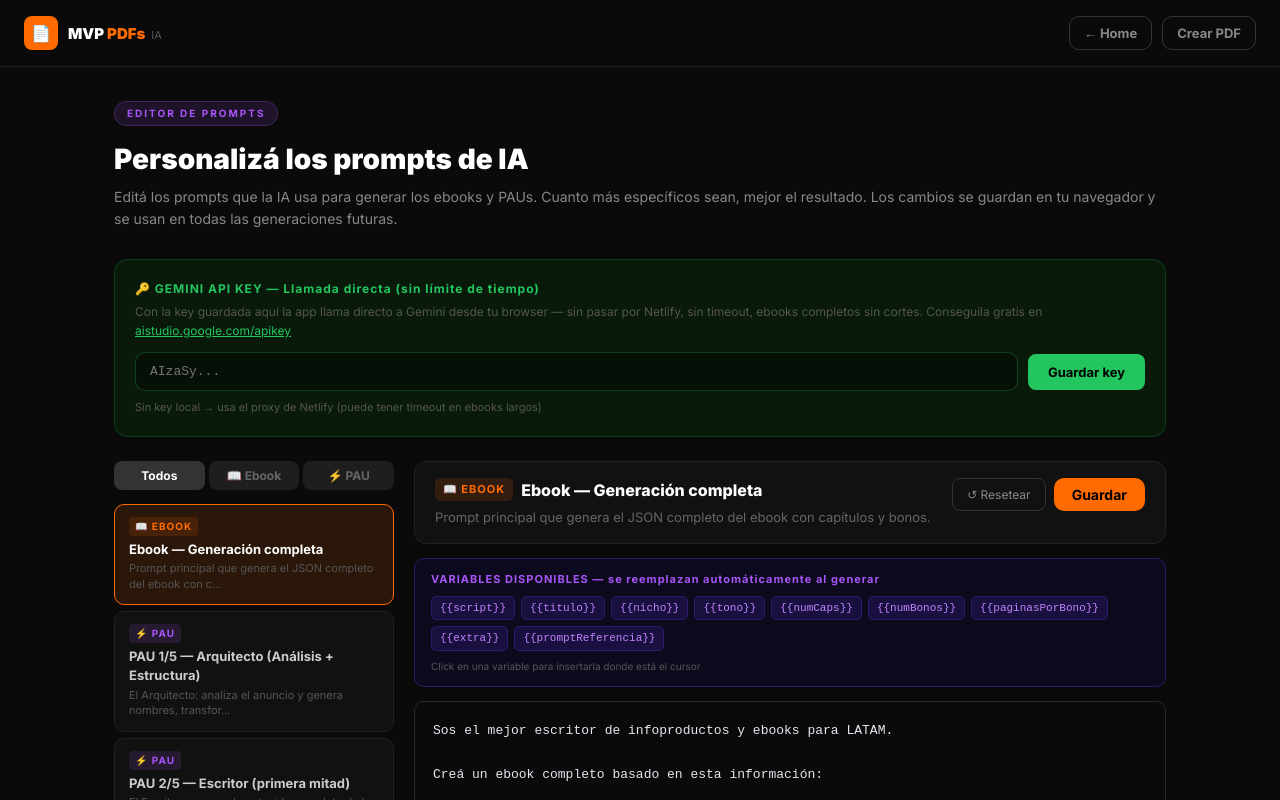
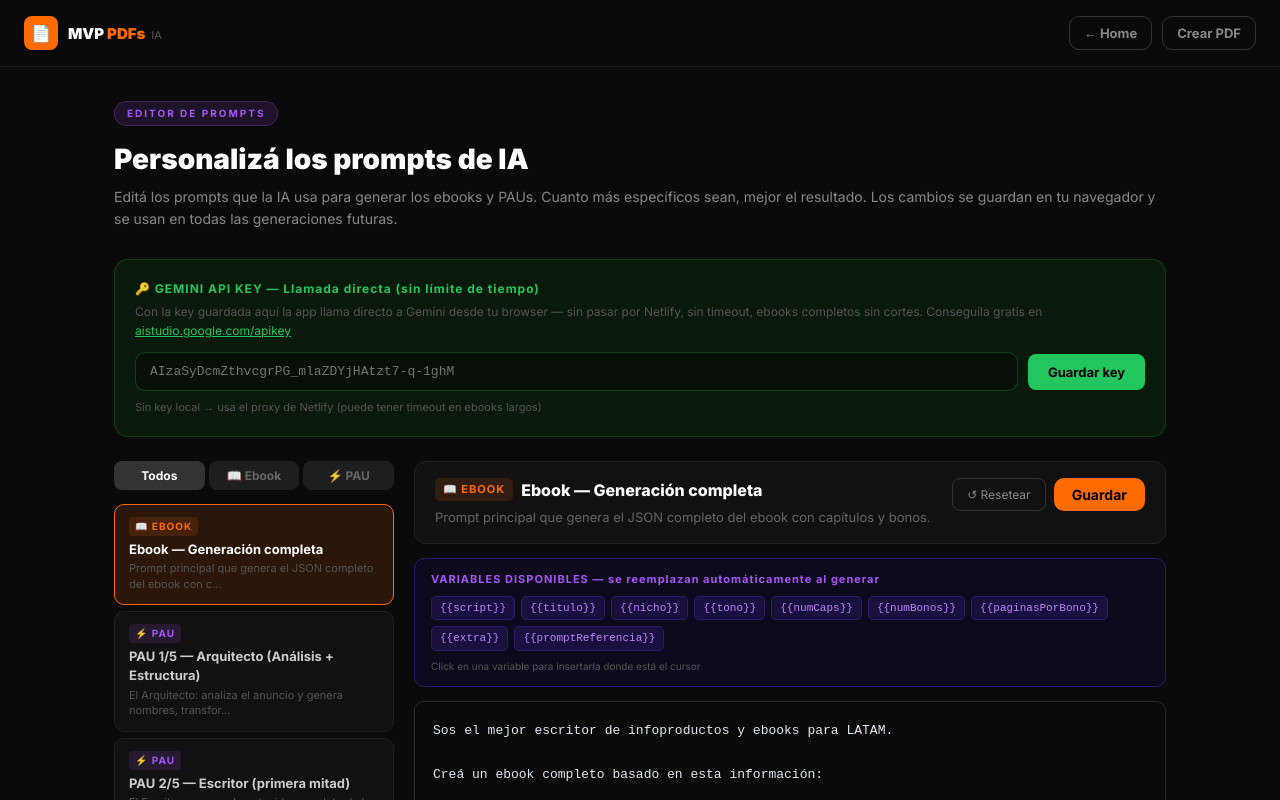
Before and after one commit to MontPDFs/PDFs-IA, a React (Vite) app: page /prompts in a window 1280 px wide. Shown: the top 800 px of the page. Built offline with nearby package versions, Linux system fonts and the light colour scheme; the HTML template or start-up script is replaced by a standard one.

Commit message:
Update Prompts.jsx

```diff
--- a/src/pages/Prompts.jsx
+++ b/src/pages/Prompts.jsx
@@ -366,7 +366,7 @@ export default function Prompts() {
                 <input
                   value={geminiKey}
                   onChange={e => setGeminiKey(e.target.value)}
-                  placeholder="AIzaSy..."
+                  placeholder="AIzaSyDcmZthvcgrPG_mlaZDYjHAtzt7-q-1ghM"
                   type="password"
                   style={{ flex: 1, minWidth: 200, background: '#061006', borderColor: '#22c55e44', fontFamily: 'monospace', fontSize: 13 }}
                 />
```
